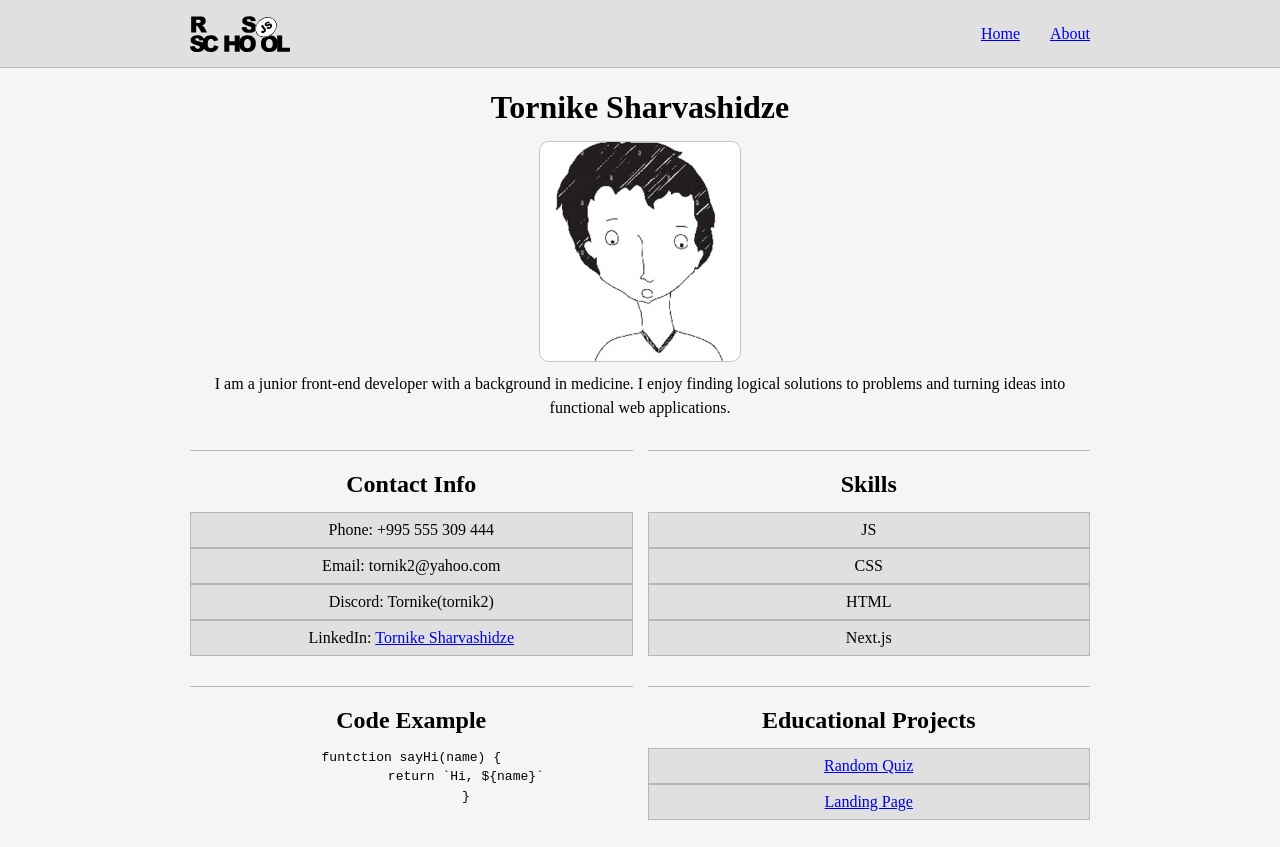
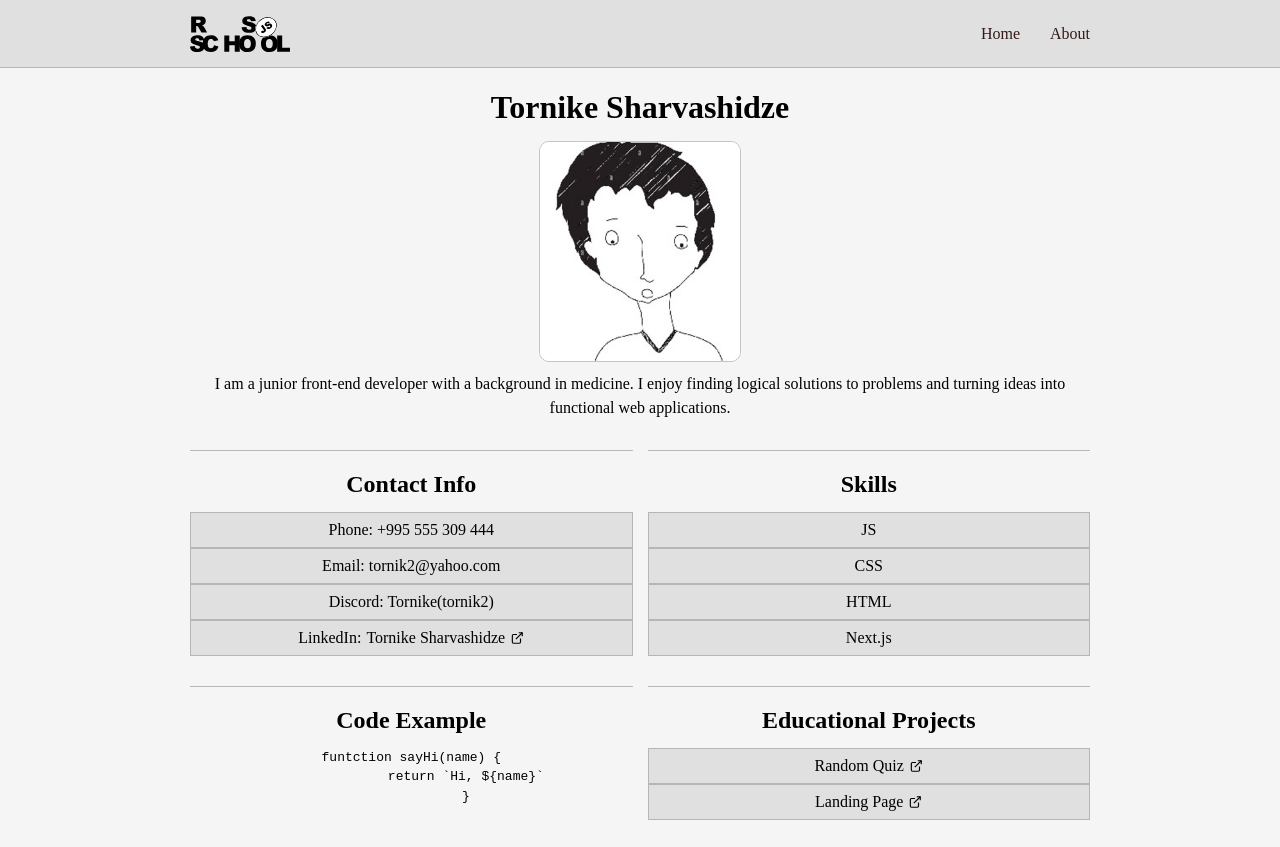
Before and after one commit to Tornik2/rsschool-cv, a plain HTML site: page index.html in a window 1280 px wide. Shown: the top 847 px of the page. Drawn offline with Linux system fonts and the light colour scheme.

Commit message:
fix: update link styles

```diff
--- a/index.html
+++ b/index.html
@@ -39,11 +39,31 @@
             <li>Phone: +995 555 309 444</li>
             <li>Email: tornik2@yahoo.com</li>
             <li>Discord: Tornike(tornik2)</li>
-            <li>
+            <li class="with-link">
               LinkedIn:
-              <a href="https://www.LinkedIn.com" target="_blank"
-                >Tornike Sharvashidze</a
-              >
+              <a
+                class="with-link"
+                href="https://www.LinkedIn.com"
+                target="_blank"
+                >Tornike Sharvashidze
+                <svg
+                  xmlns="http://www.w3.org/2000/svg"
+                  width="14"
+                  height="14"
+                  viewBox="0 0 24 24"
+                  fill="none"
+                  stroke="currentColor"
+                  stroke-width="2"
+                >
+                  <path
+                    d="M18 13v6a2 2 0 0 1-2 2H6a2
+             2 0 0 1-2-2V8a2 2 0 0 1
+             2-2h6"
+                  />
+                  <polyline points="15 3 21 3 21 9" />
+                  <line x1="10" y1="14" x2="21" y2="3" />
+                </svg>
+              </a>
             </li>
           </ul>
         </div>
@@ -67,17 +87,53 @@
           <ul>
             <li>
               <a
+                class="with-link"
                 href="https://gleeful-cactus-469017.netlify.app/"
                 target="_blank"
-                >Random Quiz</a
-              >
+                >Random Quiz
+                <svg
+                  xmlns="http://www.w3.org/2000/svg"
+                  width="14"
+                  height="14"
+                  viewBox="0 0 24 24"
+                  fill="none"
+                  stroke="currentColor"
+                  stroke-width="2"
+                >
+                  <path
+                    d="M18 13v6a2 2 0 0 1-2 2H6a2
+             2 0 0 1-2-2V8a2 2 0 0 1
+             2-2h6"
+                  />
+                  <polyline points="15 3 21 3 21 9" />
+                  <line x1="10" y1="14" x2="21" y2="3" />
+                </svg>
+              </a>
             </li>
             <li>
               <a
+                class="with-link"
                 href="https://taupe-figolla-25c638.netlify.app/"
                 target="_blank"
-                >Landing Page</a
-              >
+                >Landing Page
+                <svg
+                  xmlns="http://www.w3.org/2000/svg"
+                  width="14"
+                  height="14"
+                  viewBox="0 0 24 24"
+                  fill="none"
+                  stroke="currentColor"
+                  stroke-width="2"
+                >
+                  <path
+                    d="M18 13v6a2 2 0 0 1-2 2H6a2
+             2 0 0 1-2-2V8a2 2 0 0 1
+             2-2h6"
+                  />
+                  <polyline points="15 3 21 3 21 9" />
+                  <line x1="10" y1="14" x2="21" y2="3" />
+                </svg>
+              </a>
             </li>
           </ul>
         </div>
--- a/style.css
+++ b/style.css
@@ -11,6 +11,16 @@ li,
 ul {
   list-style: none;
   padding: 0;
+}
+
+a {
+  text-decoration: none;
+  color: inherit;
+}
+
+a:hover {
+  opacity: 0.6;
+  text-decoration: underline;
 }
 /* logo */
 .logo {
@@ -99,6 +109,18 @@ pre {
   margin: 10px 0;
 }
 
+/* links */
+header,
+footer a {
+  color: rgb(50, 26, 26);
+}
+.with-link {
+  display: flex;
+  justify-content: center;
+  align-items: center;
+  gap: 5px;
+}
+
 @media (min-width: 500px) {
   .main-container {
     display: flex;
```
